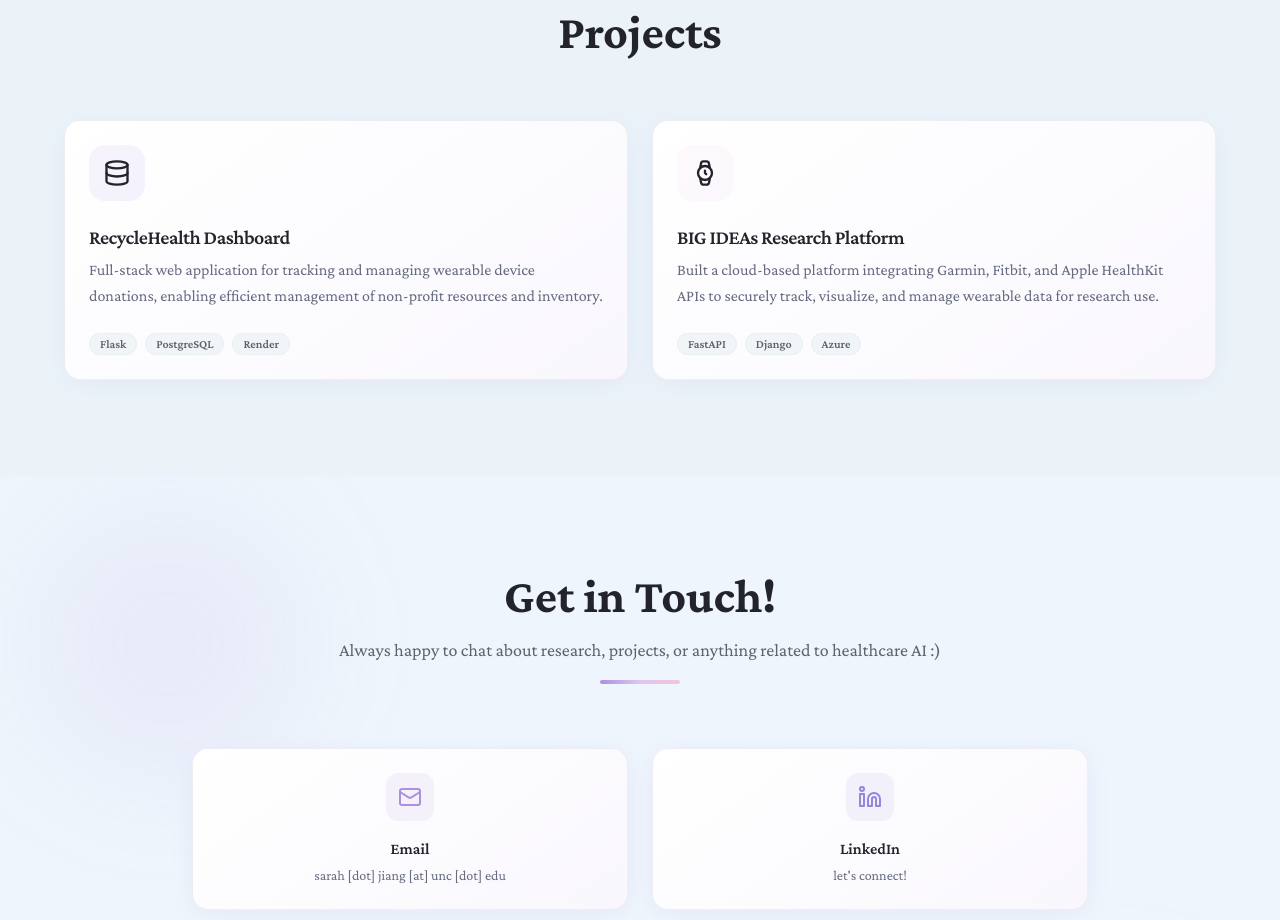
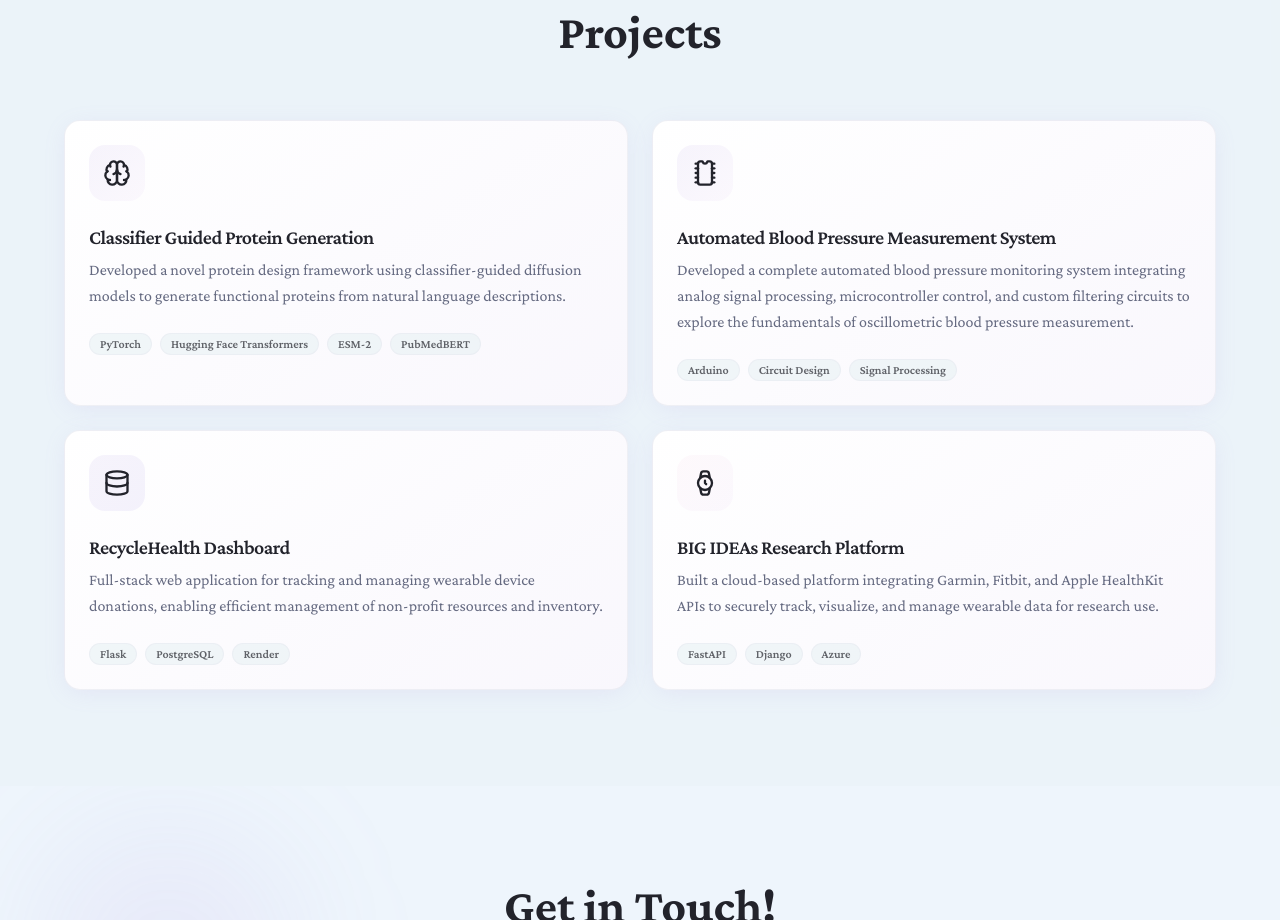
Before and after one commit to sarahhjiang/sarahhjiang.github.io, a React (Vite) app: page / in a window 1280 px wide. Shown: the part 4100-5020 px from the top of the page. Built offline with nearby package versions, Linux system fonts and the light colour scheme; the HTML template or start-up script is replaced by a standard one.

Commit message:
projects

```diff
--- a/src/components/Projects.tsx
+++ b/src/components/Projects.tsx
@@ -1,9 +1,23 @@
 import { Card, CardContent, CardDescription, CardHeader, CardTitle } from "@/components/ui/card";
 import { Badge } from "@/components/ui/badge";
-import { Database, Brain, Activity, Watch } from "lucide-react";
+import { Database, Brain, Microchip, Watch } from "lucide-react";
 
 const Projects = () => {
   const projects = [
+    {
+      title: "Classifier Guided Protein Generation",
+      description: "Developed a novel protein design framework using classifier-guided diffusion models to generate functional proteins from natural language descriptions.",
+      tech: ["PyTorch", "Hugging Face Transformers", "ESM-2", "PubMedBERT"],
+      icon: Brain,
+      gradient: "from-primary/10 to-secondary/10",
+    },
+    {
+      title: "Automated Blood Pressure Measurement System",
+      description: "Developed a complete automated blood pressure monitoring system integrating analog signal processing, microcontroller control, and custom filtering circuits to explore the fundamentals of oscillometric blood pressure measurement.",
+      tech: ["Arduino", "Circuit Design", "Signal Processing"],
+      icon: Microchip,
+      gradient: "from-primary/10 to-secondary/10",
+    },
     {
       title: "RecycleHealth Dashboard",
       description: "Full-stack web application for tracking and managing wearable device donations, enabling efficient management of non-profit resources and inventory.",
```
